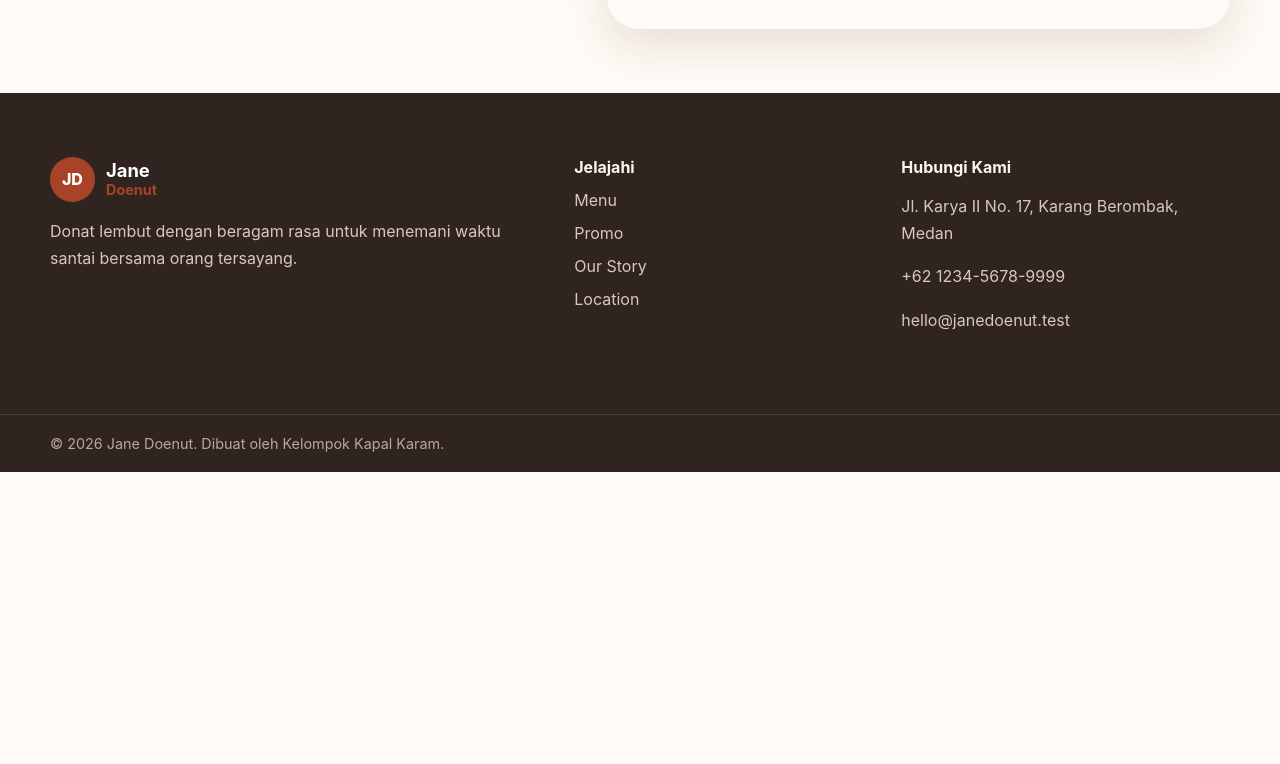
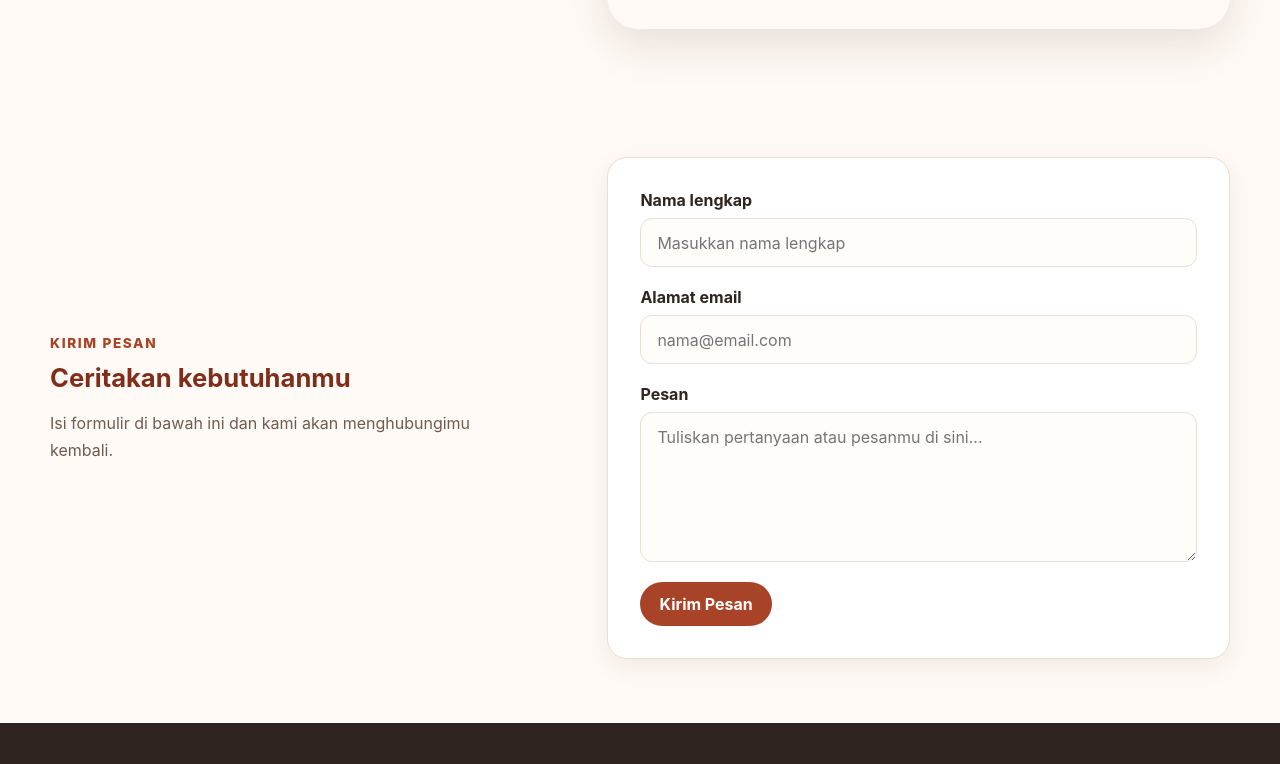
Before and after one commit to kapal-karam-web/jane-doenut, a React (Vite) app: page /contact in a window 1280 px wide. Shown: the part 1656-2420 px from the top of the page. Before the commit the page ends 2128 px from the top, so only its background shows below. Built offline with nearby package versions, Linux system fonts and the light colour scheme; grey boxes are pictures that could not be loaded.

Commit message:
feat(contact): Penambahan bagian form kirim pesan, dan validasi

```diff
--- a/src/pages/ContactPage.jsx
+++ b/src/pages/ContactPage.jsx
@@ -1,9 +1,17 @@
 import useFetch from "../hooks/useFetch";
+import { useState } from "react";
 import "../styles/contact.css";
 import ErrorMessage from "../components/ui/ErrorMessage";
 import LoadingSpinner from "../components/ui/LoadingSpinner";
 
 function ContactPage() {
+  const [formData, setFormData] = useState({
+    name: "",
+    email: "",
+    message: "",
+  });
+  const [errors, setErrors] = useState({});
+  const [isSubmitted, setIsSubmitted] = useState(false);
   const {
     data: contact,
     isLoading: isContactLoading,
@@ -18,6 +26,51 @@ function ContactPage() {
   } = useFetch("/data/locations.json");
   const location = locations?.[0];
   const isLocationLoading = isLocationsLoading || isContactLoading;
+
+  function handleInputChange(event) {
+    const { name, value } = event.target;
+
+    setFormData((currentForm) => ({
+      ...currentForm,
+      [name]: value,
+    }));
+
+    setErrors((currentErrors) => ({
+      ...currentErrors,
+      [name]: "",
+    }));
+
+    setIsSubmitted(false);
+  }
+
+  function handleSubmit(event) {
+    event.preventDefault();
+
+    const newErrors = {};
+
+    if (!formData.name.trim()) {
+      newErrors.name = contact.validation.nameRequired;
+    }
+    if (!formData.email.trim()) {
+      newErrors.email = contact.validation.emailRequired;
+    } else if (!/^[^\s@]+@[^\s@]+\.[^\s@]+$/.test(formData.email)) {
+      newErrors.email = contact.validation.emailInvalid;
+    }
+    if (!formData.message.trim()) {
+      newErrors.message = contact.validation.messageRequired;
+    }
+
+    setErrors(newErrors);
+
+    if (Object.keys(newErrors).length === 0) {
+      setIsSubmitted(true);
+      setFormData({
+        name: "",
+        email: "",
+        message: "",
+      });
+    }
+  }
 
   return (
     <>
@@ -117,6 +170,69 @@ function ContactPage() {
           </div>
         </section>
       )}
+
+      {!isContactLoading && !contactError && contact && (
+        <section className="contact-form-section container">
+          <div className="contact-form-section__intro">
+            <p className="eyebrow">{contact.form.eyebrow}</p>
+            <h2>{contact.form.title}</h2>
+            <p>{contact.form.description}</p>
+          </div>
+
+          <form className="contact-form" onSubmit={handleSubmit}>
+            <div className="contact-form__field">
+              <label htmlFor="contact-name">{contact.form.fields.name.label}</label>
+              <input
+                id="contact-name"
+                name="name"
+                type="text"
+                value={formData.name}
+                onChange={handleInputChange}
+                placeholder={contact.form.fields.name.placeholder}
+              />
+              {errors.name && <p className="contact-form__error">{errors.name}</p>}
+            </div>
+
+            <div className="contact-form__field">
+              <label htmlFor="contact-email">{contact.form.fields.email.label}</label>
+              <input
+                id="contact-email"
+                name="email"
+                type="email"
+                value={formData.email}
+                onChange={handleInputChange}
+                placeholder={contact.form.fields.email.placeholder}
+              />
+              {errors.email && <p className="contact-form__error">{errors.email}</p>}
+            </div>
+
+            <div className="contact-form__field">
+              <label htmlFor="contact-message">
+                {contact.form.fields.message.label}
+              </label>
+              <textarea
+                id="contact-message"
+                name="message"
+                rows="6"
+                placeholder={contact.form.fields.message.placeholder}
+                value={formData.message}
+                onChange={handleInputChange}
+              />
+              {errors.message && (<p className="contact-form__error">{errors.message}</p>)}
+            </div>
+
+            <button className="button button--primary" type="submit">
+              {contact.form.submitButton}
+            </button>
+
+          </form>
+          {isSubmitted && (
+            <p className="contact-form__success" role="status">
+              {contact.validation.successMessage}
+            </p>
+          )}
+        </section>
+      )}
     </>
   );
 }
```
